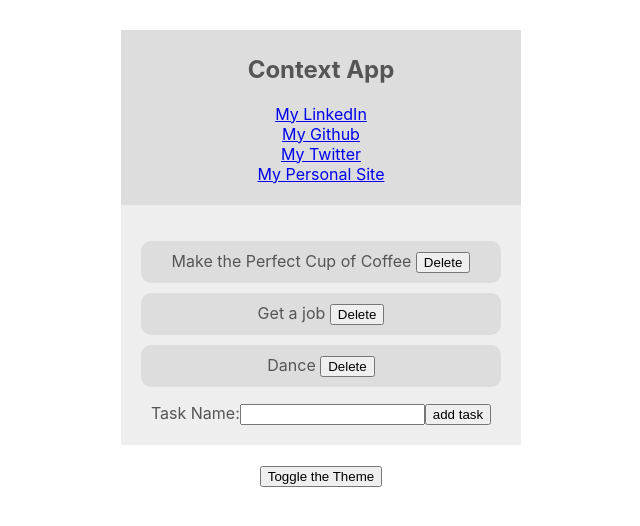
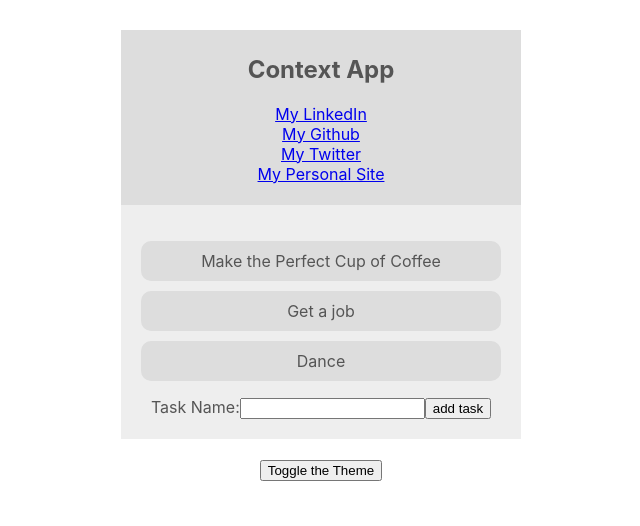
Before and after one commit to rylandgrounds/To-Do-List, a React (Create React App) app: page / in a window 1280 px wide. Shown: the top 526 px of the page, without its empty margins (319-959 px from the left). Built offline with nearby package versions, Linux system fonts and the light colour scheme.

Commit message:
reverting changes

```diff
--- a/src/components/ToDoList.js
+++ b/src/components/ToDoList.js
@@ -1,10 +1,9 @@
-import React, {useContext, useState, useEffect } from "react";
+import React, {useContext, useState} from "react";
 import { ThemeContext } from "../contexts/ThemeContext";
 import { ToDoContext } from "../contexts/ToDoContext";
 import TaskForm from "./TaskForm";
 import { v4 as uuidv4 } from 'uuid';
-import { Button } from 'react-bootstrap';
-import { unmountComponentAtNode, render } from "react-dom";
+
 
 const ToDoList  = () => {
 
@@ -22,16 +21,6 @@ const ToDoList  = () => {
       setTodos([...todos, { title, id: uuidv4()}])
   }
 
-  const handleDelete = (e) => {
-    let ids = []
-    todos.map(todo => {
-      return ids.push(todo.id)
-    }
-    )
-
-    let item = ids.filter(element => element == e.target.value)
-    unmountComponentAtNode(document.getElementById(item));
-  }
 
   return(
     <div className="to-do-list" style={{color: theme.syntax, background: theme.bg}}>
@@ -39,7 +28,7 @@ const ToDoList  = () => {
       {todos.map(todo => {
         return(
           <div>
-      <li id={todo.id} key={todo.id} style={{background: theme.ui}}> {todo.title}  <Button  type={todo.title} value={todo.id} onClick={handleDelete}> Delete </Button> </li>
+      <li id={todo.id} key={todo.id} style={{background: theme.ui}}> {todo.title}</li>
 
       </div>
         )
```
Also changed, not shown: 1 other file (tests, documents, lock files or other folders).
